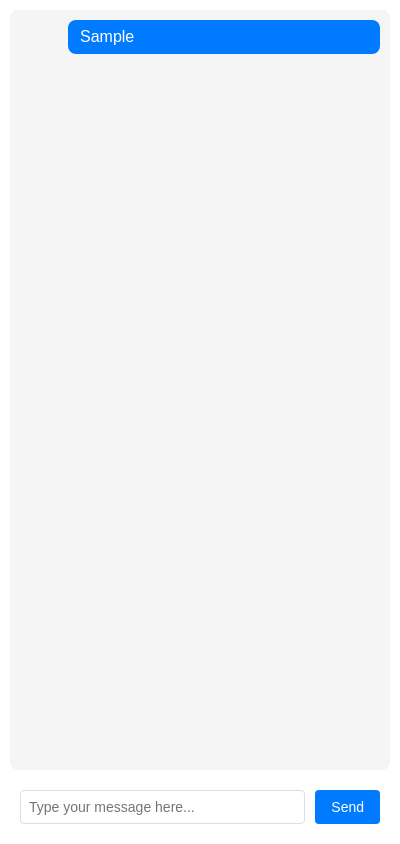
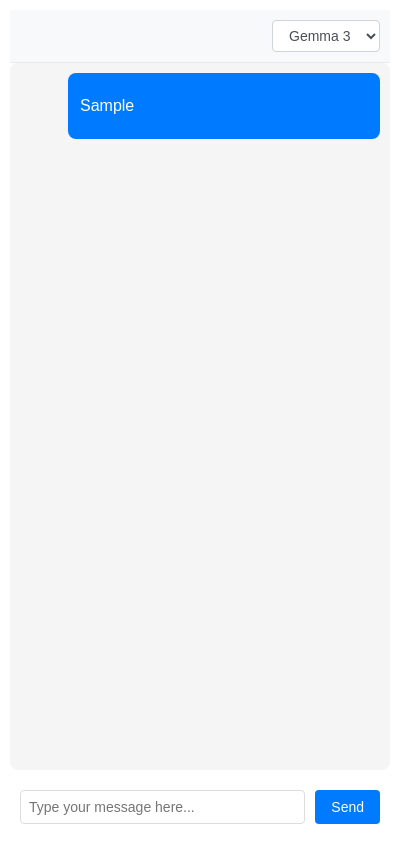
Before and after one commit to Jinwoo1126/LLM_Chrome_Extension, a browser extension: page popup.html in a window 400 px wide. Both pictures are taken after typing "Sample" into the empty fields and a click on the button "Send". Drawn offline with Linux system fonts and the light colour scheme; no server answers.

Commit message:
fix model selection with ollama

```diff
--- a/popup.html
+++ b/popup.html
@@ -9,6 +9,12 @@
 <body>
   <div class="container">
     <div class="chat-container">
+      <div class="model-selector">
+        <select id="model-select">
+          <option value="gemma3">Gemma 3</option>
+          <option value="llama4">Llama 4</option>
+        </select>
+      </div>
       <div id="chat-messages" class="chat-messages"></div>
       <div id="selection-info" class="selection-info hidden">
         <div class="selection-text" id="selection-preview"></div>
--- a/popup.js
+++ b/popup.js
@@ -16,6 +16,7 @@ document.addEventListener('DOMContentLoaded', function() {
   const chatMessages = document.getElementById('chat-messages');
   const userInput = document.getElementById('user-input');
   const sendButton = document.getElementById('send-button');
+  const modelSelect = document.getElementById('model-select');
 
   // New elements for selection display
   const selectionInfo = document.getElementById('selection-info');
@@ -27,6 +28,18 @@ document.addEventListener('DOMContentLoaded', function() {
   let currentSelection = '';
   // New flag to track if selection is stored for use
   let isSelectionStored = false;
+
+  // Load saved model preference
+  chrome.storage.local.get(['selectedModel'], function(result) {
+    if (result.selectedModel) {
+      modelSelect.value = result.selectedModel;
+    }
+  });
+
+  // Save model preference when changed
+  modelSelect.addEventListener('change', function() {
+    chrome.storage.local.set({ selectedModel: modelSelect.value });
+  });
 
   // Reset selection function
   function resetSelection() {
@@ -120,7 +133,7 @@ document.addEventListener('DOMContentLoaded', function() {
           'Content-Type': 'application/json'
         },
         body: JSON.stringify({
-          model: 'gemma3',
+          model: modelSelect.value,
           messages: [
             {
               role: 'user',
@@ -177,28 +190,26 @@ document.addEventListener('DOMContentLoaded', function() {
   }
 
   // Add message to chat
-  function addMessage(content, isUser) {
-    console.log('Adding message:', { content, isUser });
+  function addMessage(message, isUser = false) {
     const messageDiv = document.createElement('div');
     messageDiv.className = `message ${isUser ? 'user-message' : 'assistant-message'}`;
-    if (isUser) {
-      messageDiv.textContent = content;
-    } else {
-      messageDiv.innerHTML = marked.parse(content);
-      // Apply syntax highlighting to code blocks
-      messageDiv.querySelectorAll('pre code').forEach((block) => {
-        hljs.highlightElement(block);
-      });
-    }
+    messageDiv.innerHTML = marked.parse(message);
     chatMessages.appendChild(messageDiv);
+
+    // Apply syntax highlighting to code blocks
+    messageDiv.querySelectorAll('pre code').forEach((block) => {
+      hljs.highlightElement(block);
+    });
+
+    // Scroll to bottom
     chatMessages.scrollTop = chatMessages.scrollHeight;
   }
 
   // Handle send button click
   sendButton.addEventListener('click', async function() {
-    console.log('Send button clicked');
-    let message = userInput.value.trim();
+    const message = userInput.value.trim();
     let displayMessage = message; // 화면에 표시할 메시지
+    let messageToSend = message; // LLM에 보낼 메시지
 
     // If selection is stored, add it to the message internally
     if (isSelectionStored && currentSelection) {
@@ -219,10 +230,10 @@ document.addEventListener('DOMContentLoaded', function() {
       // Add selection to messages
       if (message) {
         displayMessage = message + '\n\n' + formattedDisplaySelection; // UI 표시용
-        message = message + '\n\n' + formattedFullSelection; // LLM 전송용
+        messageToSend = message + '\n\n' + formattedFullSelection; // LLM 전송용
       } else {
         displayMessage = formattedDisplaySelection; // UI 표시용
-        message = formattedFullSelection; // LLM 전송용
+        messageToSend = formattedFullSelection; // LLM 전송용
       }
 
       // Reset selection stored state after using it
@@ -231,11 +242,11 @@ document.addEventListener('DOMContentLoaded', function() {
       useSelectionButton.classList.remove('selection-stored');
     }
 
-    if (message) {
+    if (messageToSend) {
       // UI에는 간략한 버전 표시, 실제 전송은 전체 내용
       addMessage(displayMessage, true);
       userInput.value = '';
-      await sendMessage(message); // 전체 내용 전송
+      await sendMessage(messageToSend); // 전체 내용 전송
     }
   });
 
--- a/styles.css
+++ b/styles.css
@@ -194,3 +194,34 @@ button:hover {
     transform: scale(1);
   }
 }
+
+/* Model selector styles */
+.model-selector {
+  padding: 10px;
+  background-color: #f8f9fa;
+  border-bottom: 1px solid #e9ecef;
+  display: flex;
+  justify-content: flex-end;
+  flex-shrink: 0;
+}
+
+.model-selector select {
+  padding: 6px 12px;
+  border: 1px solid #ced4da;
+  border-radius: 4px;
+  background-color: white;
+  font-size: 14px;
+  color: #495057;
+  cursor: pointer;
+  transition: border-color 0.15s ease-in-out;
+}
+
+.model-selector select:hover {
+  border-color: #80bdff;
+}
+
+.model-selector select:focus {
+  outline: 0;
+  border-color: #80bdff;
+  box-shadow: 0 0 0 0.2rem rgba(0, 123, 255, 0.25);
+}
```
